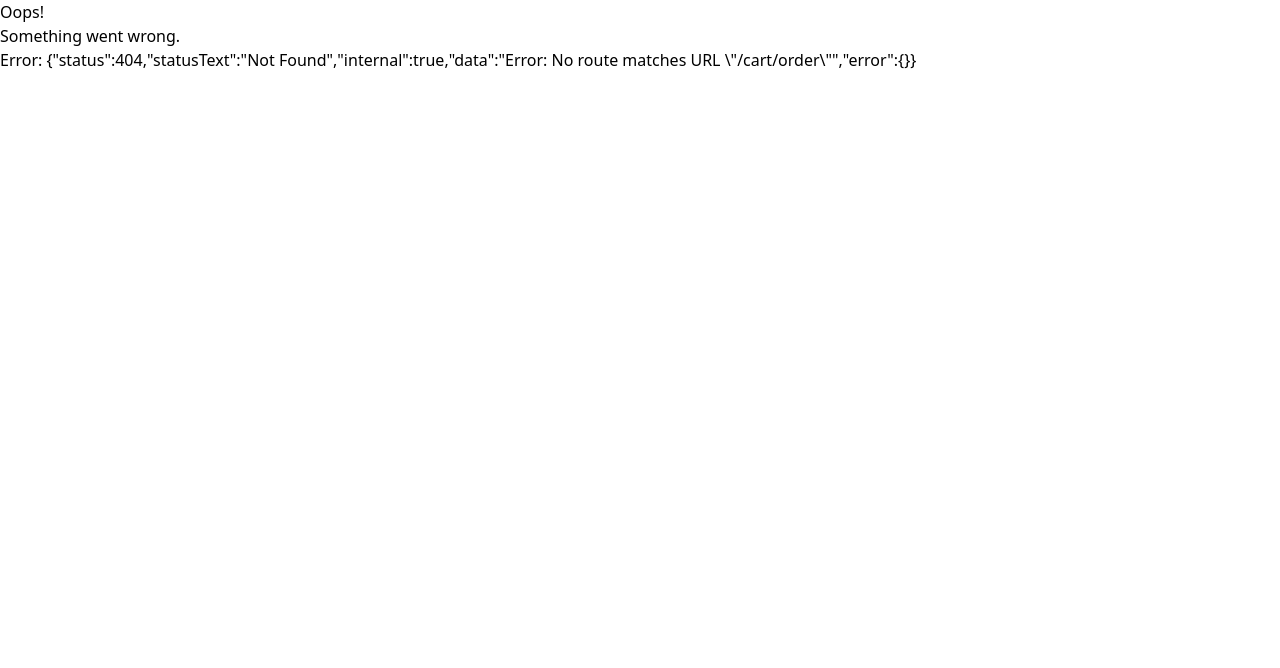
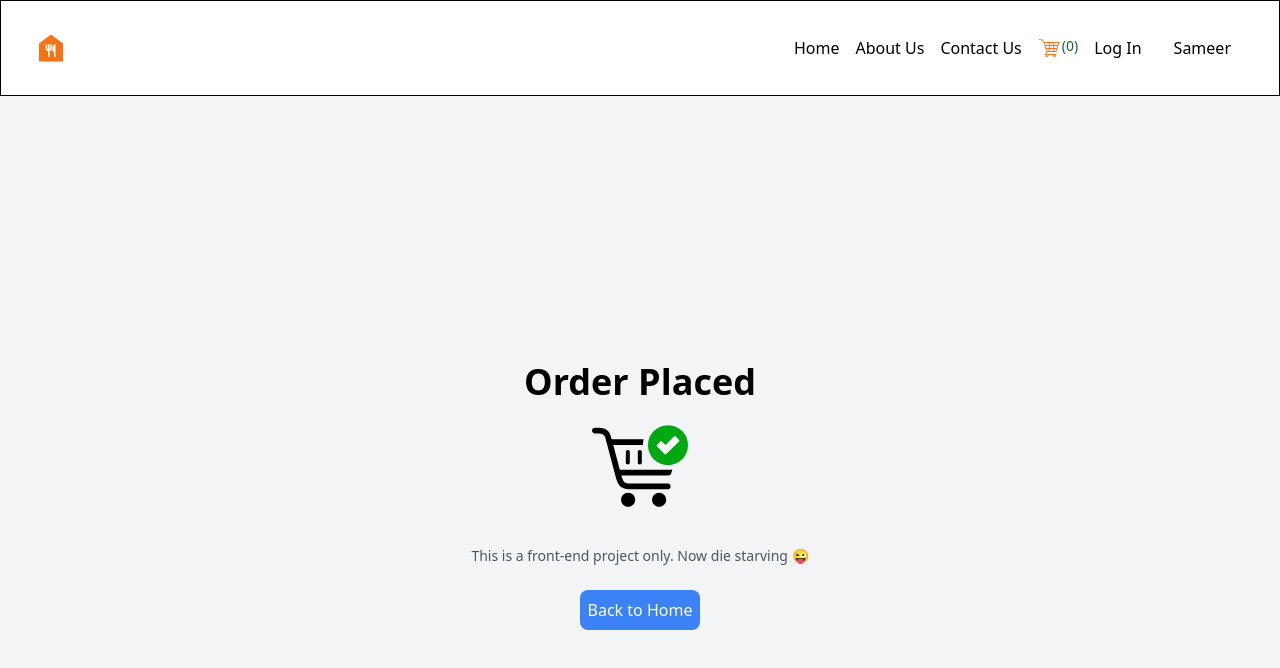
Before and after one commit to sameer2407/swiggy-api-food-app, a React (Vite) app: page /cart/order in a window 1280 px wide. Before the commit this address had no page. Shown: the top 668 px of the page. Built offline with nearby package versions, Linux system fonts and the light colour scheme.

Commit message:
order-fun

```diff
--- a/src/Cart.jsx
+++ b/src/Cart.jsx
@@ -4,6 +4,7 @@ import { useDispatch, useSelector } from "react-redux";
 import { clearCart } from "./utils/cartSlice";
 import ItemCartList from "./ItemCartList";
 import NoItems from "./NoItems";
+import { Link } from "react-router-dom";
 
 const Cart = () => {
   const cartItems = useSelector((store) => store.cart.items);
@@ -34,14 +35,12 @@ const Cart = () => {
           <h2 className="text-normal text-gray-600 font-bold">
             Total Price: ₹ {totalPrice / 100}/-
           </h2>
-          <button
-            className="p-2 mt-2 bg-green-500 text-white rounded-lg"
-            onClick={() => {
-              alert("Order placed!");
-            }}
-          >
-            Order
-          </button>
+          <Link to={"/cart/order"}>
+            <button className="p-2 mt-2 bg-green-500 text-white rounded-lg">
+              Order
+            </button>
+          </Link>
+
           <button
             className="p-2 m-2 bg-red-400 text-white rounded-lg"
             onClick={() => {
--- /dev/null
+++ b/src/Order.jsx
@@ -0,0 +1,23 @@
+import React from "react";
+
+import orderIcon from "./assets/order-placed-purchased-icon.svg";
+import { Link } from "react-router-dom";
+
+const Order = () => {
+  return (
+    <div className="flex flex-col items-center justify-center min-h-screen bg-gray-100 p-4">
+      <h1 className="text-4xl font-bold mb-4">Order Placed</h1>
+      <img src={orderIcon} alt="Order Placed Icon" className="w-24 h-24 mb-4" />
+      <p className="text-sm text-gray-600 text-center mt-4">
+        This is a front-end project only. Now die starving 😜
+      </p>
+      <Link to={"/"}>
+        <button className="mt-6 p-2 bg-blue-500 text-white rounded-lg hover:bg-blue-700">
+          Back to Home
+        </button>
+      </Link>
+    </div>
+  );
+};
+
+export default Order;
```
Also changed, not shown: src/App.jsx (+6 -1 lines), src/assets/order-placed-purchased-icon.svg (added).
